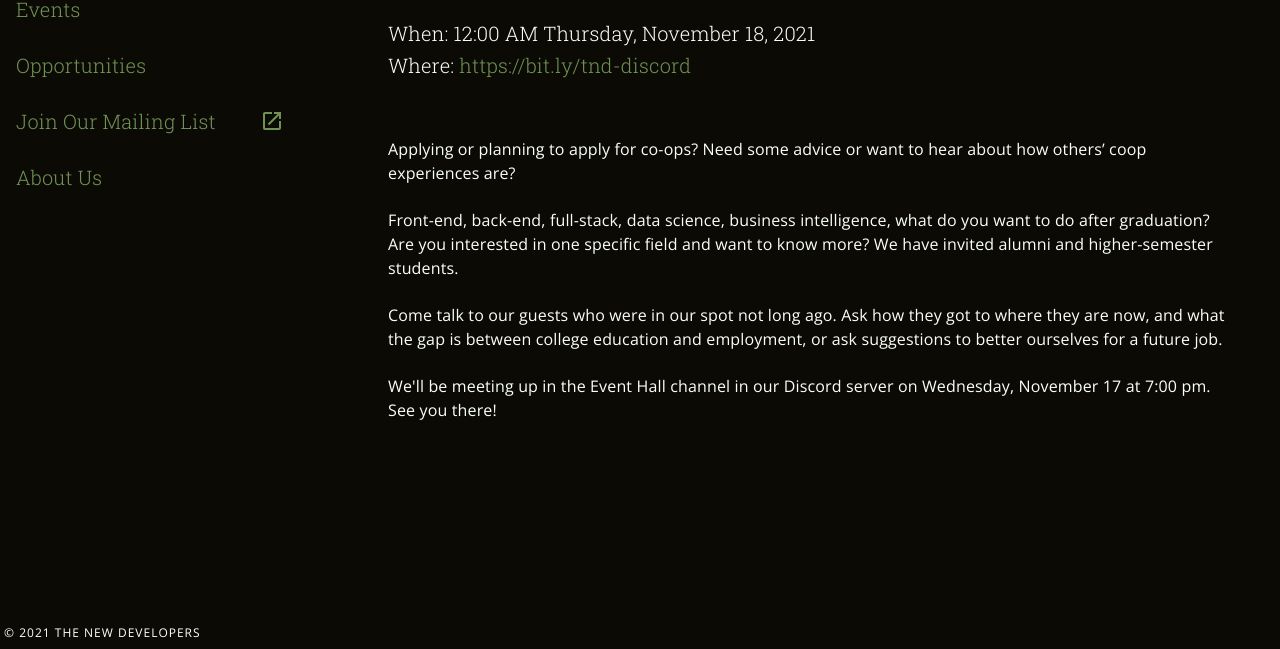
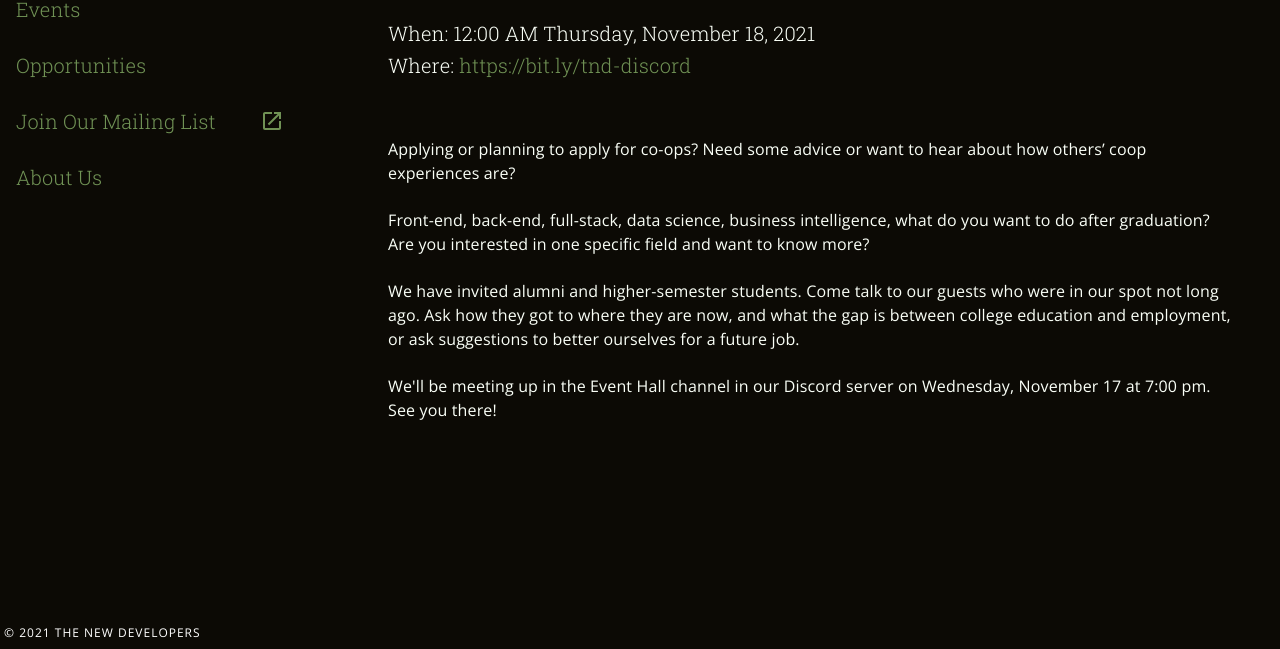
Before and after one commit to the-new-developers/tnd-website, a Gatsby site in the folder website/: page /career-path-round-table/ in a window 1280 px wide. Shown: the part 151-800 px from the top of the page. Built offline with nearby package versions, Linux system fonts and the light colour scheme; Gatsby itself is replaced by a stand-in of ours.

Commit message:
Update Events “career-path-round-table”

```diff
--- a/website/src/events/career-path-round-table.md
+++ b/website/src/events/career-path-round-table.md
@@ -10,9 +10,8 @@ author: Weiwei
 Applying or planning to apply for co-ops? Need some advice or want to hear about how others’ coop experiences are?
 
 Front-end, back-end, full-stack, data science, business intelligence, what do you want to do after graduation? Are you interested in one specific field and want to know more?
-We have invited alumni and higher-semester students.
 
-Come talk to our guests who were in our spot not long ago. Ask how they got to where they are now, and what the gap is between college education and employment, or ask suggestions to better ourselves for a future job.
+We have invited alumni and higher-semester students. Come talk to our guests who were in our spot not long ago. Ask how they got to where they are now, and what the gap is between college education and employment, or ask suggestions to better ourselves for a future job.
 
 
 We'll be meeting up in the Event Hall channel in our Discord server on Wednesday, November 17 at 7:00 pm.
```
